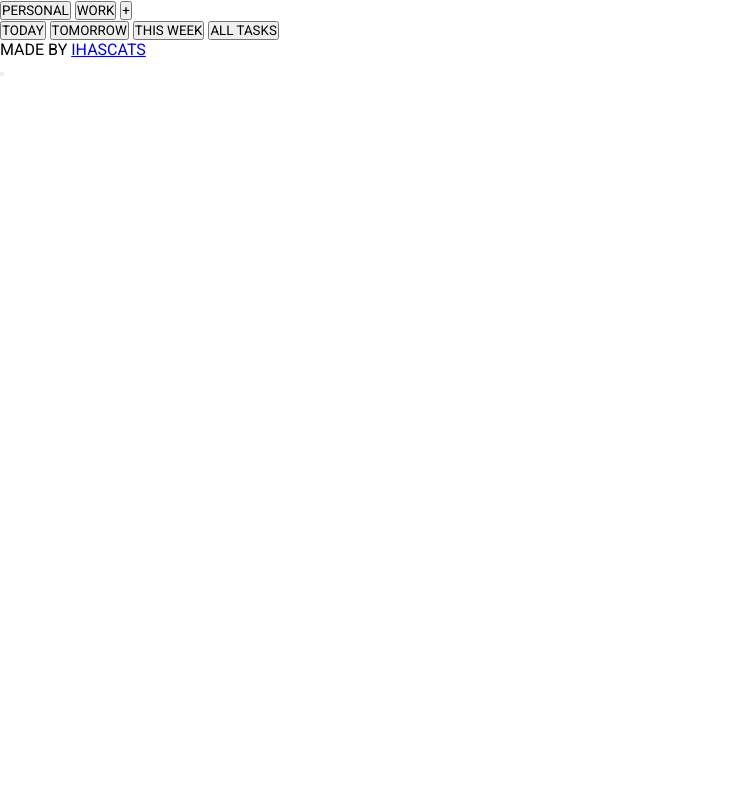
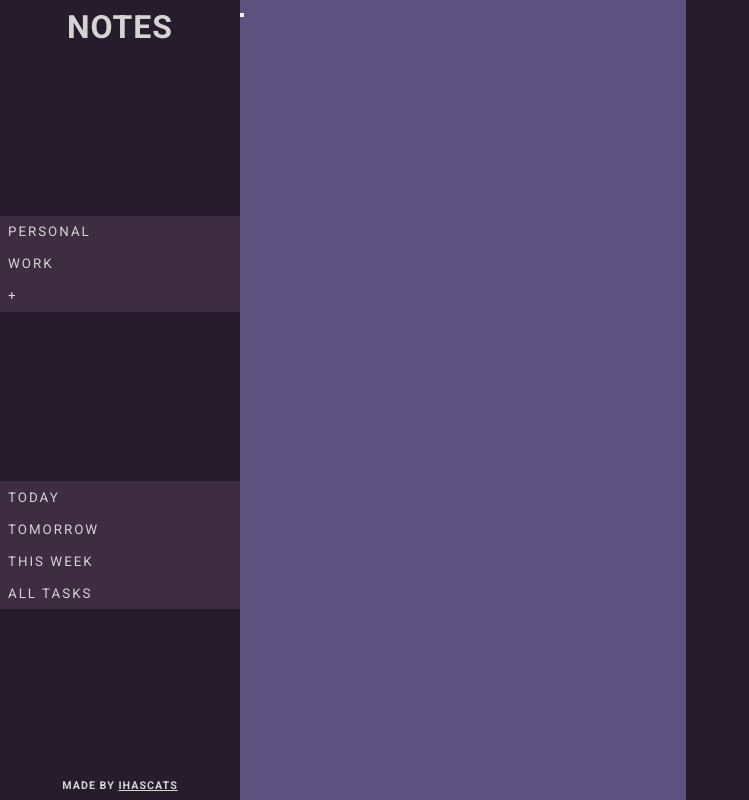
Before and after one commit to ihascats/odin-todo_list, a website built with webpack: page dist/index.html in a window 1280 px wide. Shown: the whole page, without its empty margins (0-749 px from the left). Built offline with Linux system fonts and the light colour scheme.

Commit message:
Style left sidebar

```diff
--- a/src/css/styles.css
+++ b/src/css/styles.css
@@ -2,4 +2,56 @@
     padding: 0;
     margin: 0;
     font-family: 'Roboto', -apple-system, BlinkMacSystemFont, "Segoe UI", Roboto, Helvetica, Arial, sans-serif, "Apple Color Emoji", "Segoe UI Emoji", "Segoe UI Symbol";
+    color: rgb(212, 212, 212);
 }
+
+.container {
+    display: grid;
+    grid-template-columns: 1fr 3fr 4fr;
+    height: 100vh;
+}
+
+.left {
+    display: grid;
+    grid-template-rows: auto auto auto auto;
+    background-color: #261C2C;
+    align-content: space-between;
+    min-width: 240px;
+    text-align: center;
+    padding: 8px 0;
+}
+
+.projects, .by-date {
+    display: grid;
+    grid-template-rows: repeat( auto-fit, minmax(32px, 32px) );
+    max-height: 226px;
+    overflow: auto;
+}
+
+.left > div > button {
+    text-align: left;
+    padding: 8px;
+    letter-spacing: 2px;
+    background-color: #3E2C41;
+    border: none;
+}
+
+.left > div > button:hover {
+    background-color: #2a1e2c;
+}
+
+.left > div > button:active {
+    background-color: #513955;
+}
+
+h1, h6 {
+    letter-spacing: 1px;
+}
+
+.middle{
+    background-color: #5C527F;
+}
+
+.right {
+    background-color: #261C2C;
+}
```
Also changed, not shown: dist/index.html, dist/main.js.
